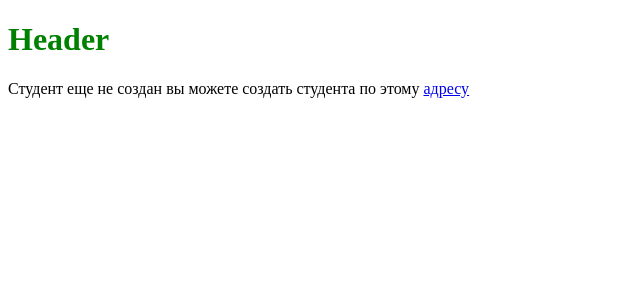
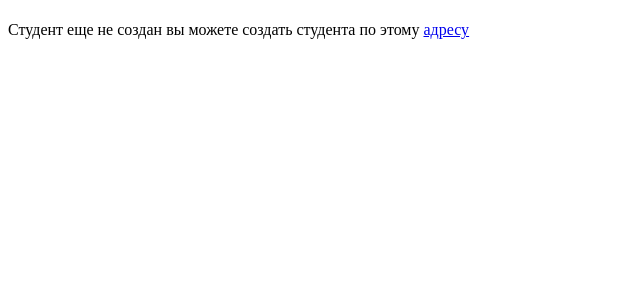
Before and after one commit to ksuhaster/react-course, a React (Create React App) app: page /student in a window 1280 px wide. Shown: the top 300 px of the page, without its empty margins (0-640 px from the left). Built offline with nearby package versions, Linux system fonts and the light colour scheme.

Commit message:
Header refactoring

```diff
--- a/src/Components/Header/index.js
+++ b/src/Components/Header/index.js
@@ -1,8 +1,8 @@
 import React from 'react';
-import './styles.scss';
+import styles from './styles.module.scss';
 
-export const Header = () => {
+export const Header = ({ children }) => {
   return (
-    <h1 className="title">Header</h1>
+    <h1 className={ styles.title }>{ children }</h1>
   )
 };
--- a/src/bus/people/index.js
+++ b/src/bus/people/index.js
@@ -1,6 +1,7 @@
 import React from 'react';
 import { usePeopleFetch } from './hooks/usePeopleFetch';
 import { useLoading } from './hooks/useLoading';
+import { Header } from '../../Components/Header';
 
 export const People = () => {
     const { isDataLoading } = useLoading();
@@ -22,7 +23,7 @@ export const People = () => {
 
     return (
         <>
-            <h1>People { status }</h1>
+            <Header>People { status }</Header>
             { errorMessage }
             { loader }
             <ul>
```
Also changed, not shown: src/Components/Header/styles.module.scss (renamed from src/Components/Header/styles.scss).
